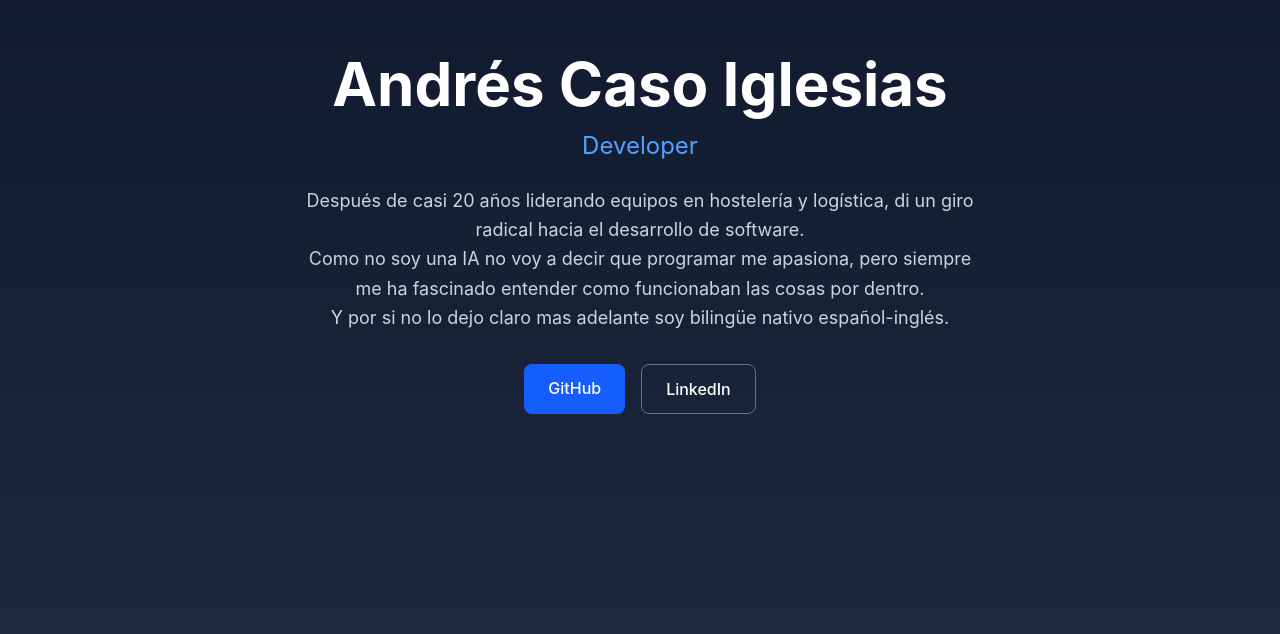
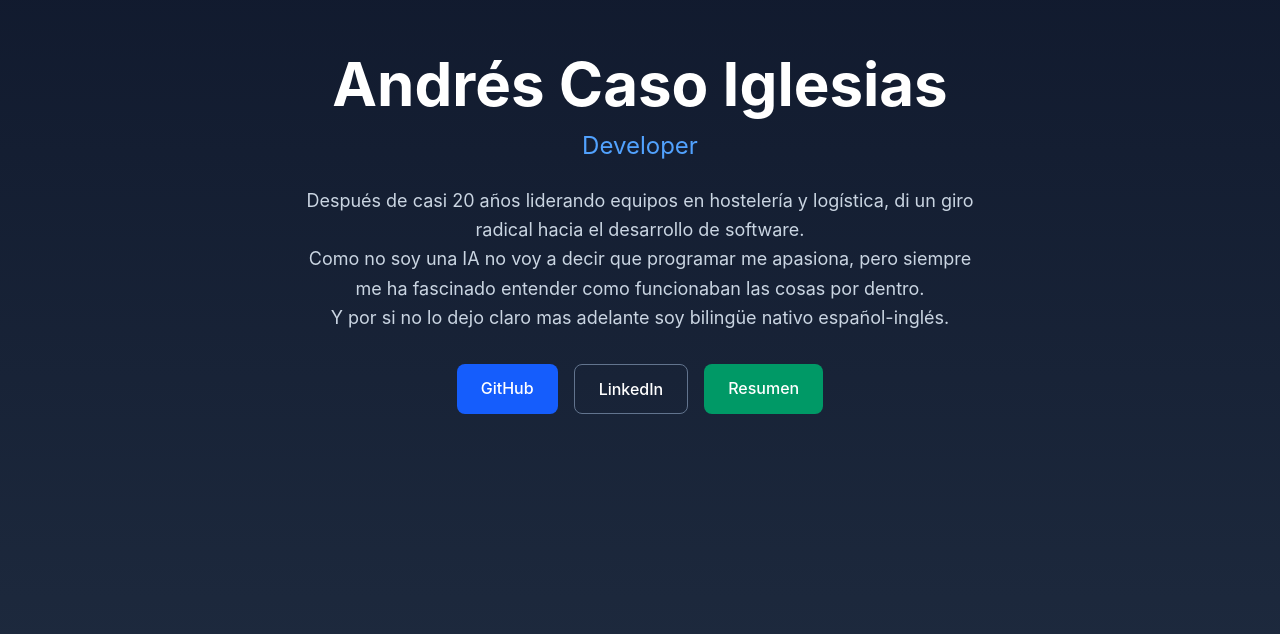
Before and after one commit to Andres-Caso-Iglesias/portafolio, a Next.js app: page / in a window 1280 px wide. Shown: the part 166-800 px from the top of the page. Built offline with nearby package versions, Linux system fonts and the light colour scheme.

Commit message:
boton de resumen y subida del resumen

```diff
--- a/src/app/page.tsx
+++ b/src/app/page.tsx
@@ -35,6 +35,14 @@ export default function Home() {
           >
             LinkedIn
           </Link>
+          <a
+            href="/AndresCasoIglesiasResumen_ES.pdf"
+            target="_blank"
+            rel="noopener noreferrer"
+            className="px-6 py-3 bg-emerald-600 hover:bg-emerald-700 rounded-lg font-medium transition-colors"
+          >
+            Resumen
+          </a>
         </div>
       </section>
 
```
Also changed, not shown: 1 other file (tests, documents, lock files or other folders).
